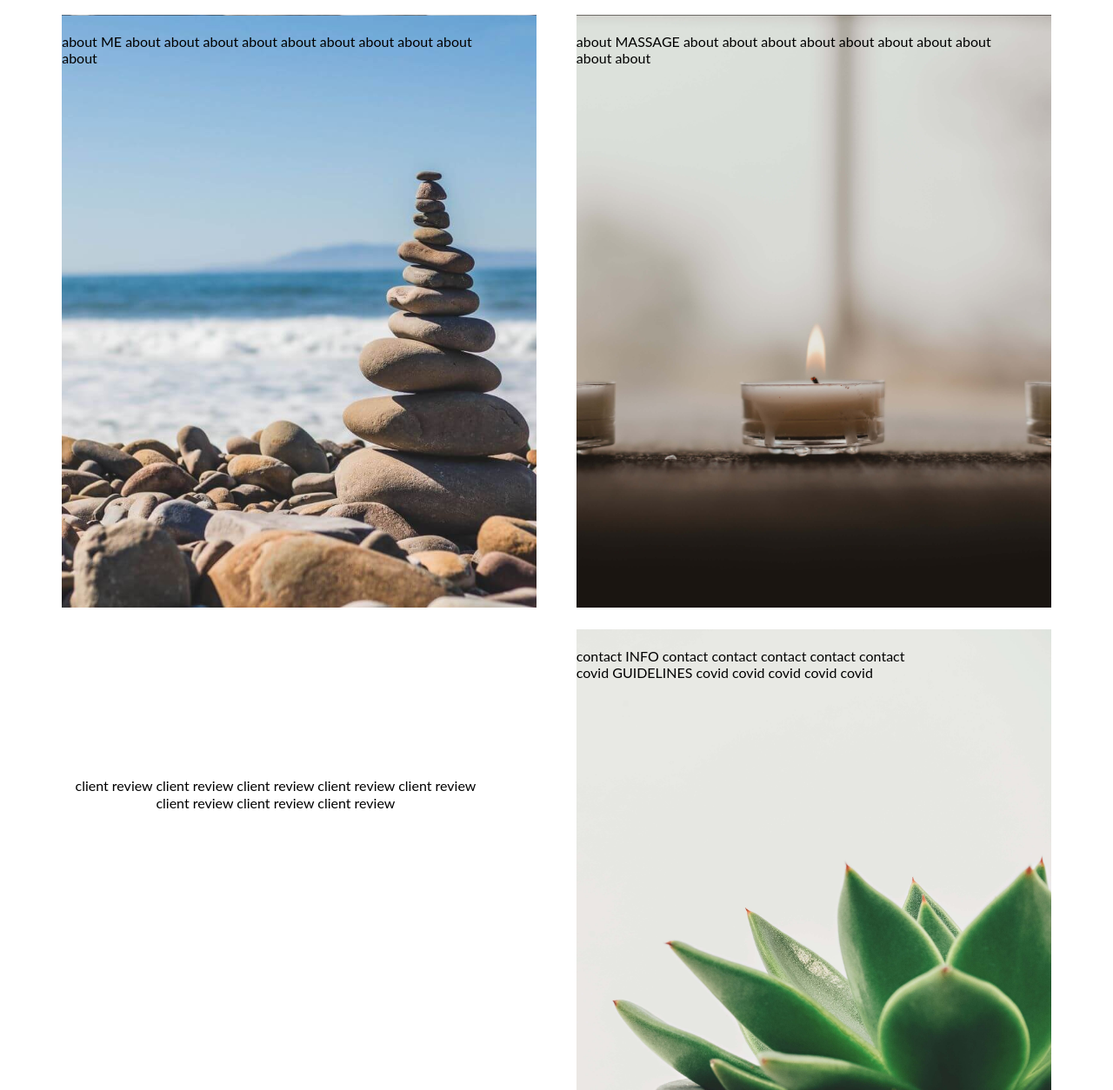
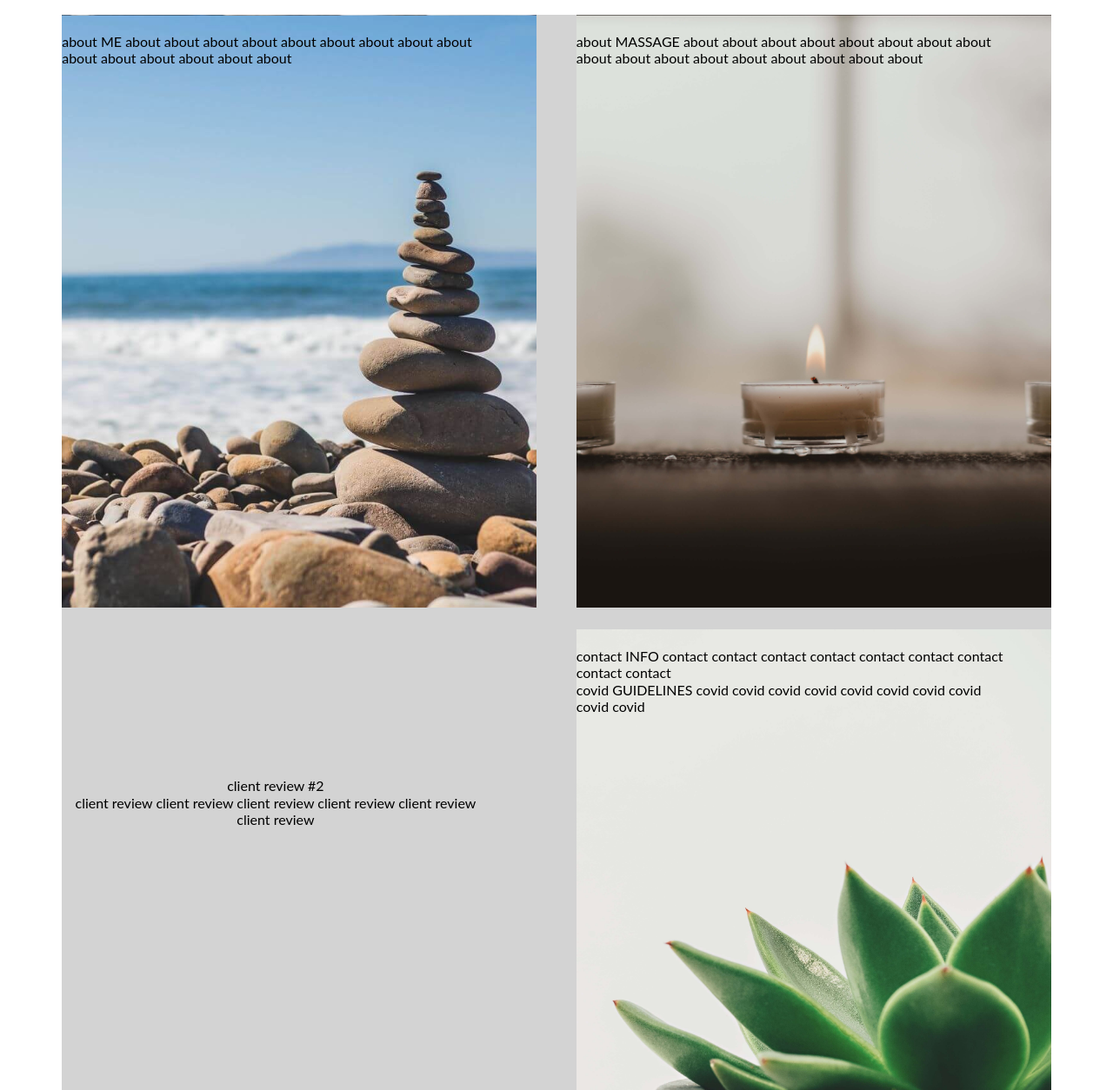
Before and after one commit to gretchenthompson/capstone-project, a plain HTML site: page index.html in a window 1280 px wide. Shown: the part 175-1429 px from the top of the page at 87% size. Drawn offline with Linux system fonts and the light colour scheme.

Commit message:
fix problem with sticky header

```diff
--- a/index.html
+++ b/index.html
@@ -32,23 +32,26 @@
 
         <div class="flex-col bg-img kirin">
           <div class="text">
-            <p>about ME about about about about about about about about about about</p>
+            <p>about ME about about about about about about about about about about
+                about about about about about
+            </p>
           </div>
         </div>
 
         <div class="flex-col bg-img candles">
           <div class="text">
-            <p>about MASSAGE about about about about about about about about about about</p>
+            <p>about MASSAGE about about about about about about about about about about
+                about about about about about about about
+            </p>
           </div>
         </div>
 
         <div class="flex-col review-wrap">
           <div class="testify">
-
             <div class="reviews-container">
               <div class="myReview">
                 <div class="text">
-                  <p>client review
+                  <p>client review #1<br>
                       client review
                       client review
                       client review</p>
@@ -56,7 +59,7 @@
               </div>
               <div class="myReview">
                 <div class="text">
-                  <p>client review client review
+                  <p>client review #2<br>
                       client review client review
                       client review client review
                       client review client review</p>
@@ -64,21 +67,20 @@
               </div>
               <div class="myReview">
                 <div class="text">
-                  <p>client review client review client review
+                  <p>client review #3<br>
                       client review client review client review
                       client review client review client review
                       client review client review client review</p>
                 </div>
             </div>
           </div>
-
         </div>
       </div>
 
         <div class="flex-col bg-img succulents">
           <div class="text">
-            <p>contact INFO contact contact contact contact contact<br>
-              covid GUIDELINES covid covid covid covid covid<br>
+            <p>contact INFO contact contact contact contact contact contact contact contact contact<br>
+              covid GUIDELINES covid covid covid covid covid covid covid covid covid covid<br>
             </p>
           </div>
         </div>
--- a/main.css
+++ b/main.css
@@ -3,6 +3,7 @@ header {
   position: fixed;
   top: 0;
   width: 100%;
+  z-index: 99;
 }
 
 header a:hover {
@@ -87,7 +88,7 @@ img {
   margin-left: auto;
   width: 90%;
   max-width: 1400px;
-  /* background-color: lightgray; */
+  background-color: lightgray;
 }
 
 .header-content {
--- a/main.js
+++ b/main.js
@@ -23,5 +23,5 @@ function showReview() {
   reviewIndex++;
   if (reviewIndex > reviews.length) {reviewIndex = 1}
   reviews[reviewIndex-1].style.display = "block";
-  setTimeout(showReview, 3000); // Change image every 3 seconds
+  setTimeout(showReview, 3000);
 }
```
